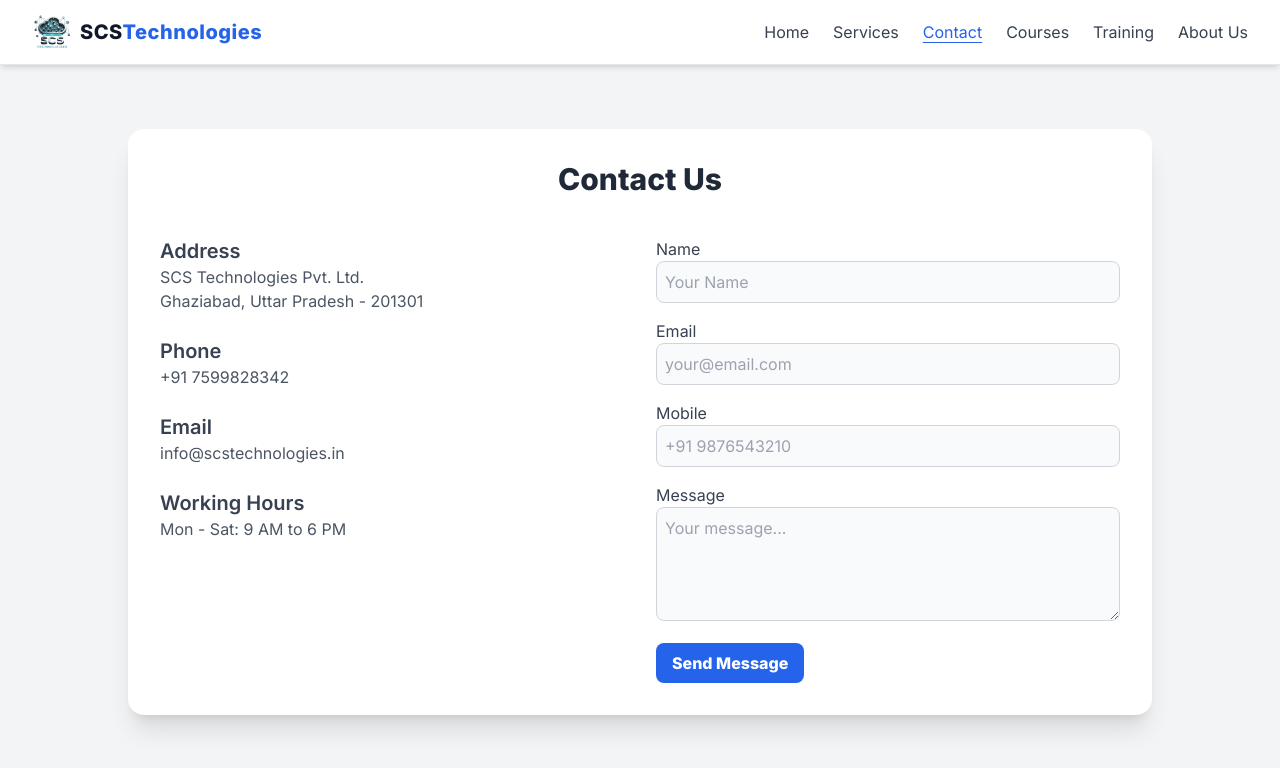
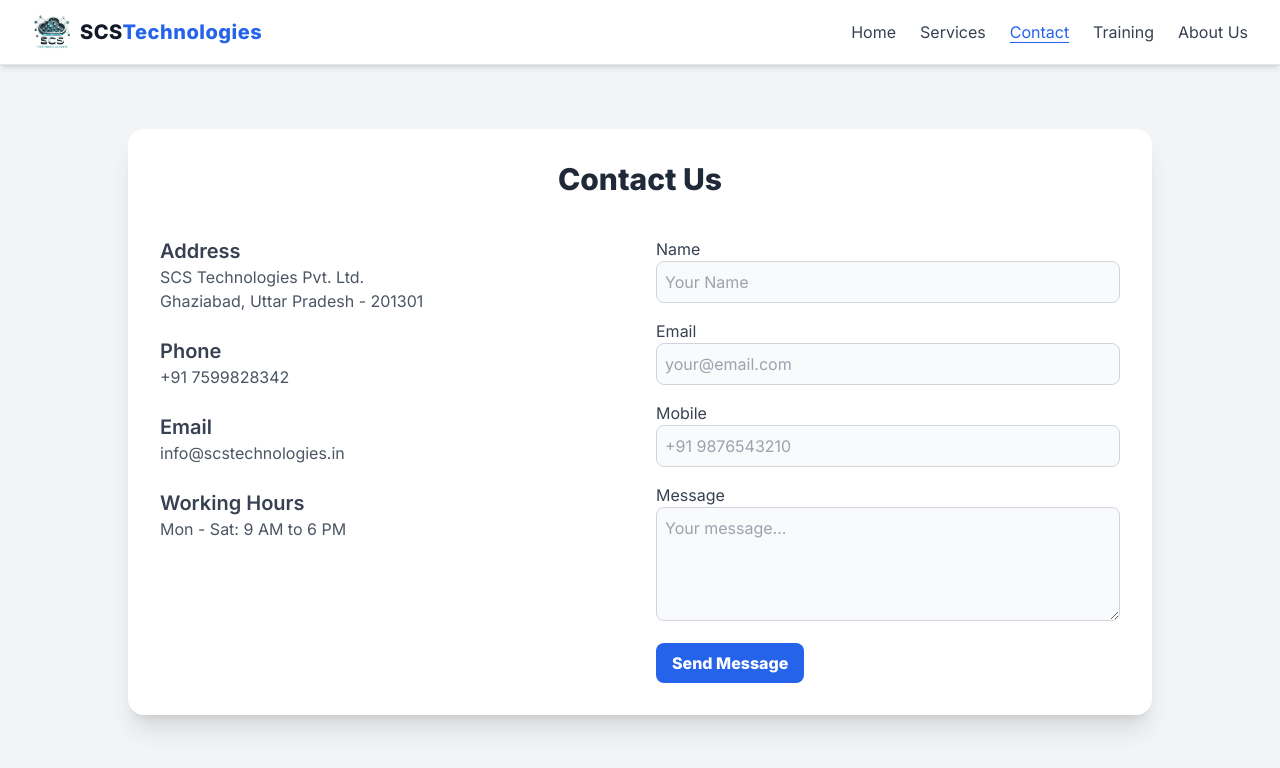
Before and after one commit to hxankit/ScsWeb, a React (Vite) app in the folder Frontend/: page /contact in a window 1280 px wide. Shown: the top 768 px of the page. Built offline with nearby package versions, Linux system fonts and the light colour scheme; the HTML template or start-up script is replaced by a standard one.

Commit message:
Courses Deleted

```diff
--- a/Frontend/src/App.jsx
+++ b/Frontend/src/App.jsx
@@ -27,8 +27,8 @@ function App() {
         <Route path="/about" element={<AboutSection />} />
         <Route path="/contact" element={<ContactSection />} />
         <Route path="/services" element={<ServicesPage />} />
-        <Route path="/courses" element={<Courses />}  />
-         <Route path="/courses/:id" element={<CourseDetails />} />
+        {/* <Route path="/courses" element={<Courses />}  /> */}
+         {/* <Route path="/courses/:id" element={<CourseDetails />} /> */}
 
         <Route path="/training" element={<ComingSoon />} />
         <Route path="/admin" element={<LoginPage />} />
--- a/Frontend/src/components/Navbar.jsx
+++ b/Frontend/src/components/Navbar.jsx
@@ -10,7 +10,7 @@ export default function Navbar() {
     { name: "Home", path: "/" },
     { name: "Services", path: "/services" },
     { name: "Contact", path: "/contact" },
-    { name: "Courses", path: "/courses" },
+    // { name: "Courses", path: "/courses" },
     { name: "Training", path: "/training" },
     { name: "About Us", path: "/about" },
   ];
```
